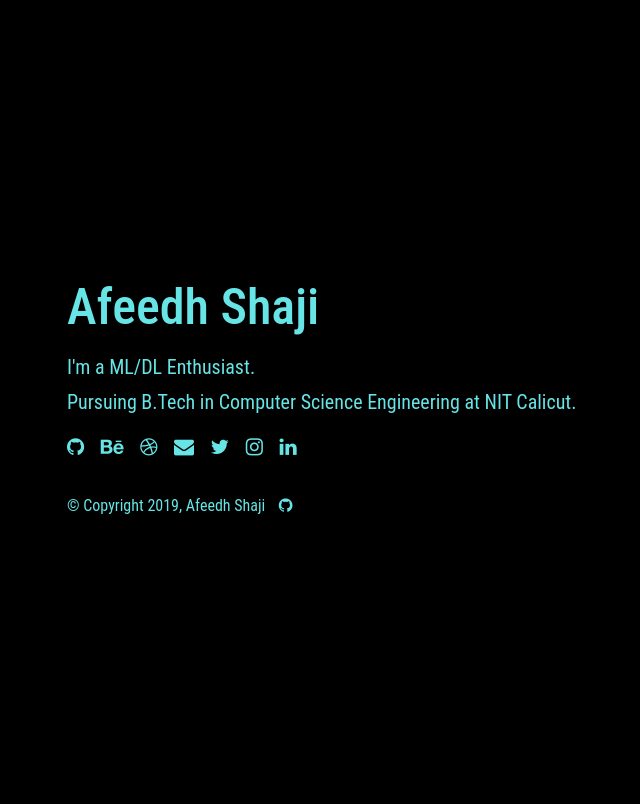
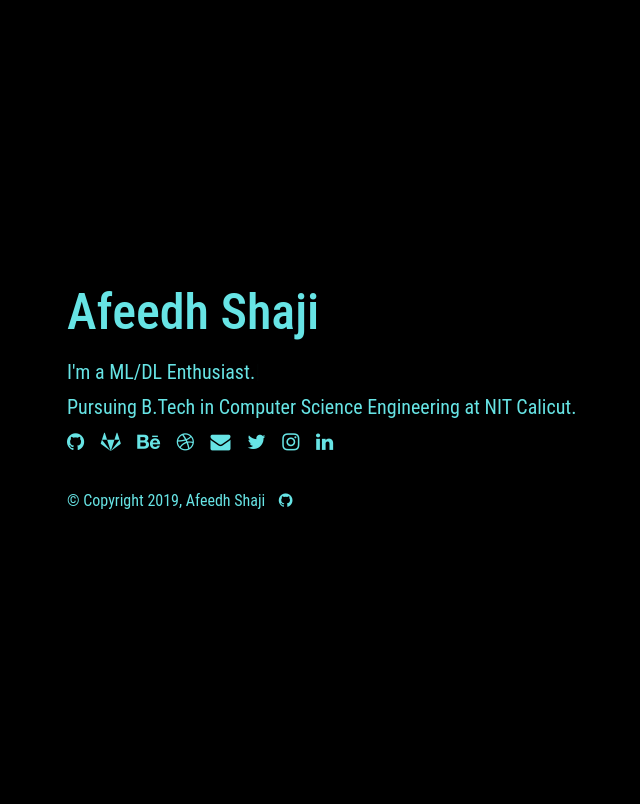
Before and after one commit to afeedhshaji/personal-website-v3, a PHP site: page /index.html in a window 1280 px wide. Shown: the top 804 px of the page, without its empty margins (233-873 px from the left). Run offline with PHP 8.4, Linux system fonts and the light colour scheme; some libraries are stand-ins or nearby versions.

Commit message:
Edit social icons css

```diff
--- a/assets/css/styles.css
+++ b/assets/css/styles.css
@@ -60,10 +60,6 @@ ul {
   color: #67e4e5;
 }
 
-ul.social-icons {
-  margin-top: 10px;
-}
-
 .social-icons li {
   vertical-align: top;
   display: inline;
@@ -81,7 +77,8 @@ ul.social-icons {
 .fa-linkedin,
 .fa-github,
 .fa-behance,
-.fa-dribbble {
+.fa-dribbble,
+.fa-gitlab {
   padding: 10px 12px;
   padding-left: 0px;
   -o-transition: 0.5s;
@@ -128,3 +125,7 @@ ul.social-icons {
 .fa-github:hover {
   color: #6e5494;
 }
+
+.fa-gitlab:hover {
+  color: #e2432a;
+}
--- a/index.html
+++ b/index.html
@@ -34,6 +34,7 @@
 
                 <ul class="social-icons">
                     <li><a href="" class="social-icon"> <i class="fa fa-github" aria-hidden="true"></i></a></li>
+                    <li><a href="" class="social-icon"> <i class="fa fa-gitlab" aria-hidden="true"></i></a></li>
                     <li><a href="" class="social-icon"><i class="fa fa-behance" aria-hidden="true"></i></a></li>
                     <li><a href="" class="social-icon"><i class="fa fa-dribbble" aria-hidden="true"></i></a></li>
                     <li><a href="mailto:" class="social-icon"><i class="fa fa-envelope" aria-hidden="true"></i></a></li>
```
